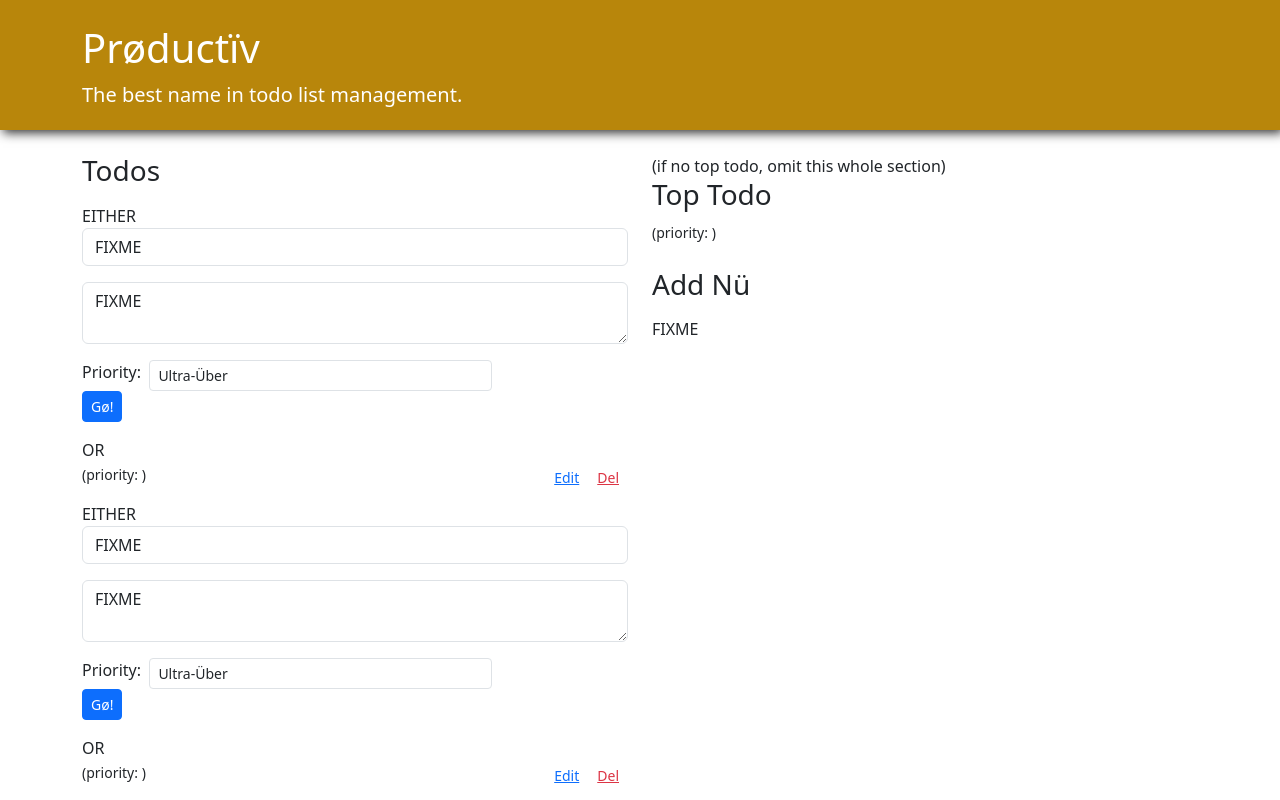
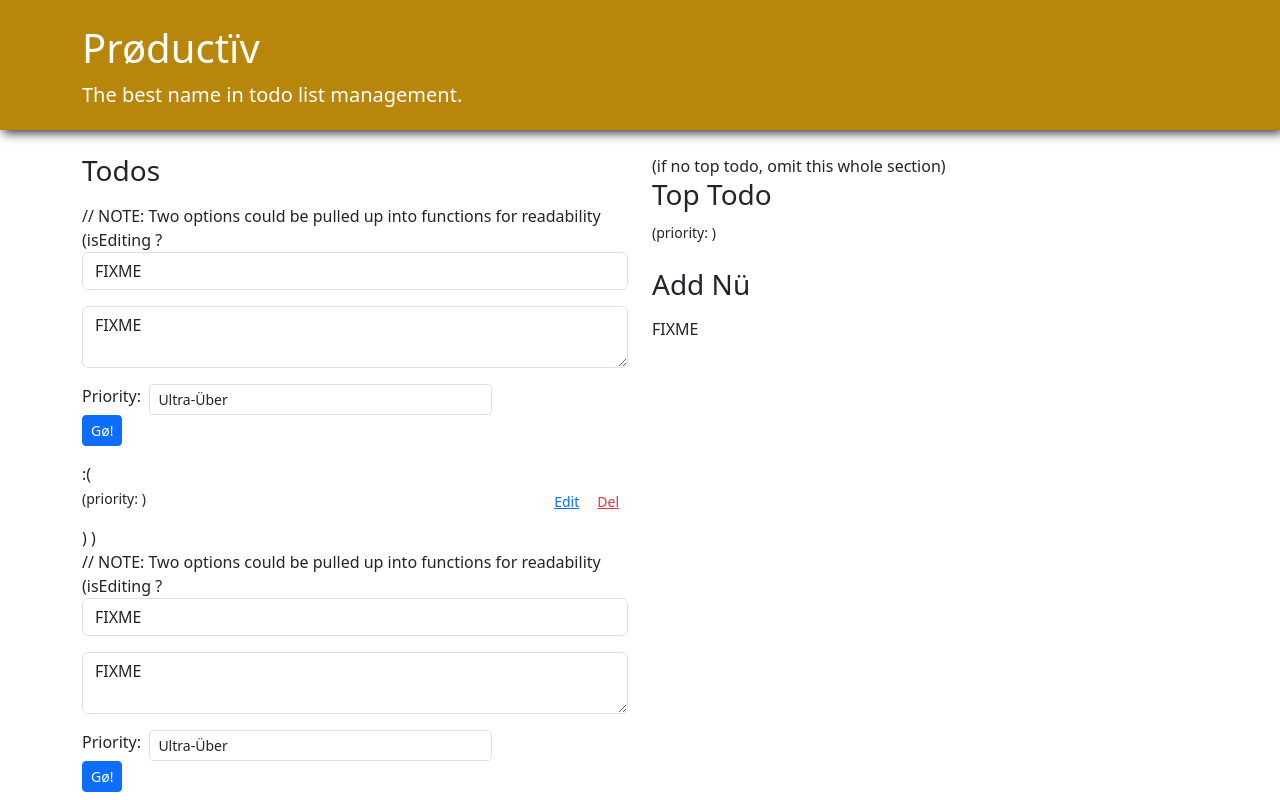
Before and after one commit to aubrey-sherman/react-forms-design-productiv, a React (Vite) app in the folder productiv/: page / in a window 1280 px wide. Shown: the top 800 px of the page. Built offline with nearby package versions, Linux system fonts and the light colour scheme.

Commit message:
Updated docstring; added ternary to returned expression.

```diff
--- a/productiv/src/EditableTodo.jsx
+++ b/productiv/src/EditableTodo.jsx
@@ -8,6 +8,9 @@ import TodoForm from "./TodoForm.jsx";
  * - todo
  * - update(): fn to call to update a todo
  * - remove(): fn to call to remove a todo
+ *
+ * State
+ *  - isEditing: boolean
  *
  * EditableTodoList -> EditableTodo -> { Todo, TodoForm }
  */
@@ -29,18 +32,14 @@ function EditableTodo({ todo, update, remove }) {
   function handleSave(formData) {
     const updatedTodo = formData;
     update(updatedTodo);
-
   }
 
   return (
     <div className="EditableTodo">
-
-                EITHER
-
-                <TodoForm />
-
-                OR
-
+      // NOTE: Two options could be pulled up into functions for readability
+      (isEditing
+      ? <TodoForm />
+      :(
       <div className="mb-3">
         <div className="float-end text-sm-end">
           <button
@@ -56,7 +55,8 @@ function EditableTodo({ todo, update, remove }) {
         </div>
         <Todo />
       </div>
-
+      )
+      )
     </div>
   );
 }
```
Lines whose indentation alone changed are shown as unchanged.
